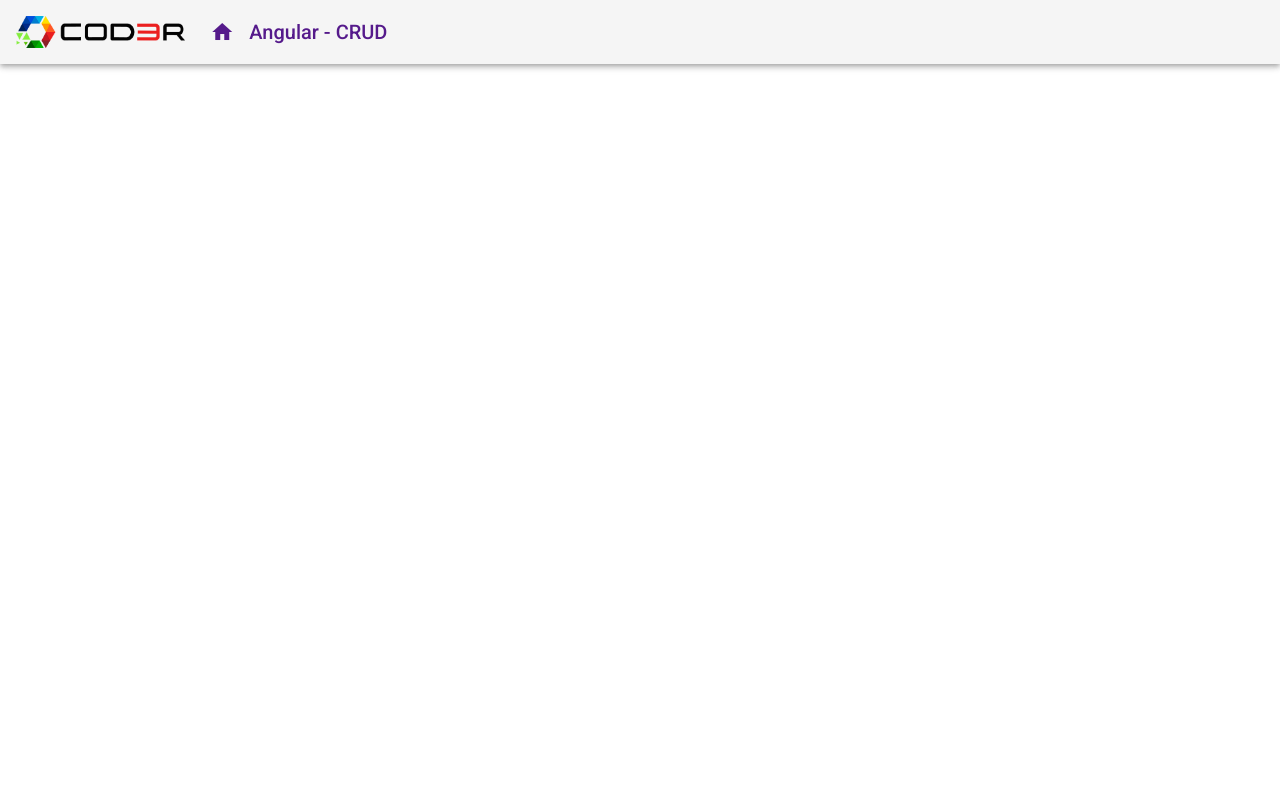
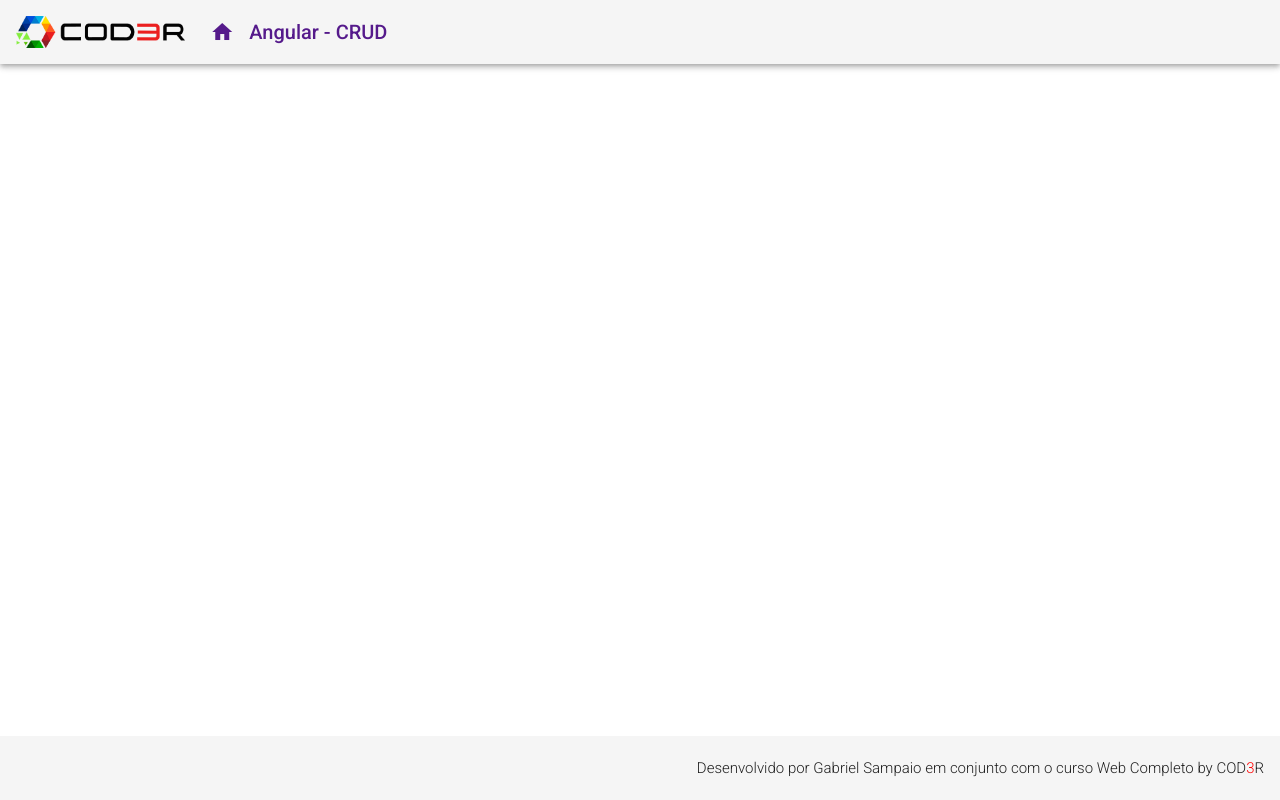
Before and after one commit to GabrielSampaio7/crud-angular-cod3r, an Angular app in the folder frontend/: page / in a window 1280 px wide. Built offline with nearby package versions, Linux system fonts and the light colour scheme.

Commit message:
adicionando componente footer

```diff
--- a/frontend/src/app/app.component.html
+++ b/frontend/src/app/app.component.html
@@ -1 +1,2 @@
 <app-header></app-header>
+<app-footer></app-footer>
--- a/frontend/src/app/app.module.ts
+++ b/frontend/src/app/app.module.ts
@@ -7,9 +7,10 @@
 import { HeaderComponent } from "./components/template/header/header.component";
 
 import { MatToolbarModule } from "@angular/material/toolbar";
+import { FooterComponent } from './components/template/footer/footer.component';
 
 @NgModule({
-  declarations: [AppComponent, HeaderComponent],
+  declarations: [AppComponent, HeaderComponent, FooterComponent],
   imports: [BrowserModule, AppRoutingModule, BrowserAnimationsModule, MatToolbarModule],
   providers: [],
   bootstrap: [AppComponent],
--- /dev/null
+++ b/frontend/src/app/components/template/footer/footer.component.css
@@ -0,0 +1,10 @@
+.footer{
+    position: fixed;
+    bottom: 0;
+
+    display: flex;
+    justify-content: flex-end;
+
+    font-size: 15px;
+    font-weight: 300;
+}
--- /dev/null
+++ b/frontend/src/app/components/template/footer/footer.component.html
@@ -0,0 +1,5 @@
+<mat-toolbar class="footer">
+    <span>
+        Desenvolvido por Gabriel Sampaio em conjunto com o curso Web Completo by COD<span class="red">3</span>R
+    </span>
+</mat-toolbar>
--- /dev/null
+++ b/frontend/src/app/components/template/footer/footer.component.ts
@@ -0,0 +1,15 @@
+import { Component, OnInit } from '@angular/core';
+
+@Component({
+  selector: 'app-footer',
+  templateUrl: './footer.component.html',
+  styleUrls: ['./footer.component.css']
+})
+export class FooterComponent implements OnInit {
+
+  constructor() { }
+
+  ngOnInit(): void {
+  }
+
+}
--- a/frontend/src/styles.css
+++ b/frontend/src/styles.css
@@ -2,3 +2,7 @@
 
 html, body { height: 100%; }
 body { margin: 0; font-family: Roboto, "Helvetica Neue", sans-serif; }
+
+.red{
+    color: red;
+}
```
